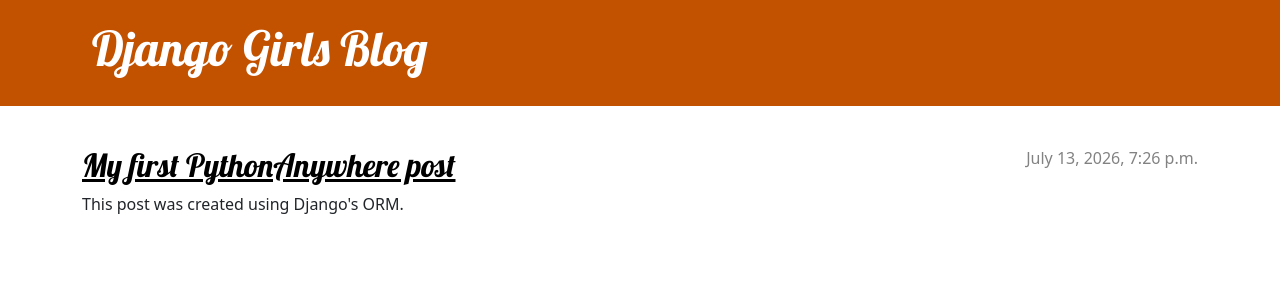
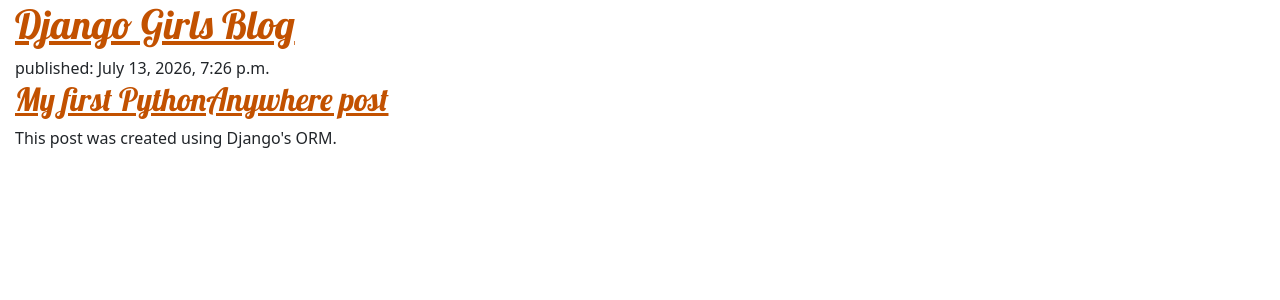
Before and after one commit to Td189/my-first-blog, a Django app: page / in a window 1280 px wide. Shown: the top 300 px of the page. Run offline with Django 5.2, Linux system fonts and the light colour scheme; data comes from the database, SQL or seed files in the repository.

Commit message:
Update blog

```diff
--- a/mysite/blog/static/css/blog.css
+++ b/mysite/blog/static/css/blog.css
@@ -1,3 +1,12 @@
+body {
+    padding-left: 15px;
+}
+
+h1 a, h2 a {
+    color: #C25100;
+    font-family: 'Lobster';
+}
+
 .page-header {
     background-color: #C25100;
     margin-top: 0;
--- a/mysite/blog/templates/blog/base.html
+++ b/mysite/blog/templates/blog/base.html
@@ -1,27 +1,19 @@
 {% load static %}
 <!DOCTYPE html>
 <html>
-
     <head>
         <title>Django Girls blog</title>
-    <link rel="stylesheet" href="https://cdn.jsdelivr.net/npm/bootstrap@5.3.3/dist/css/bootstrap.min.css"
-        integrity="sha384-QWTKZyjpPEjISv5WaRU9OFeRpok6YctnYmDr5pNlyT2bRjXh0JMhjY6hW+ALEwIH" crossorigin="anonymous">
+        <link rel="stylesheet" href="https://cdn.jsdelivr.net/npm/bootstrap@5.3.3/dist/css/bootstrap.min.css" integrity="sha384-QWTKZyjpPEjISv5WaRU9OFeRpok6YctnYmDr5pNlyT2bRjXh0JMhjY6hW+ALEwIH" crossorigin="anonymous">
         <link rel="stylesheet" href="https://fonts.googleapis.com/css?family=Lobster&subset=latin,latin-ext">
         <link rel="stylesheet" href="{% static 'css/blog.css' %}">
     </head>
-
    <body>
     <header class="page-header">
       <div class="container">
-            {% if user.is_authenticated %}
-            <a href="{% url 'post_new' %}" class="top-menu">
-                {% include './icons/file-earmark-plus.svg' %}
-            </a>
-            {% endif %}
           <h1><a href="/">Django Girls Blog</a></h1>
       </div>
     </header>
-    <main class="content container">
+    <main class="container">
         <div class="row">
             <div class="col">
             {% block content %}
@@ -30,5 +22,4 @@
         </div>
     </main>
 </body>
-
 </html>
--- a/mysite/blog/templates/blog/post_list.html
+++ b/mysite/blog/templates/blog/post_list.html
@@ -1,13 +1,27 @@
-{% extends 'blog/base.html' %}
+{% load static %}
+<!DOCTYPE html>
+<html>
 
-{% block content %}
+<head>
+    <title>Django Girls blog</title>
+    <link rel="stylesheet" href="https://cdn.jsdelivr.net/npm/bootstrap@5.3.3/dist/css/bootstrap.min.css"
+        integrity="sha384-QWTKZyjpPEjISv5WaRU9OFeRpok6YctnYmDr5pNlyT2bRjXh0JMhjY6hW+ALEwIH" crossorigin="anonymous">
+    <link rel="stylesheet" href="https://fonts.googleapis.com/css?family=Lobster&subset=latin,latin-ext">
+    <link rel="stylesheet" href="{% static 'css/blog.css' %}">
+</head>
+
+<body>
+    <header>
+        <h1><a href="/">Django Girls Blog</a></h1>
+    </header>
+
     {% for post in posts %}
-        <article class="post">
-            <time class="date">
-                {{ post.published_date }}
-            </time>
-            <h2><a href="{% url 'post_detail' pk=post.pk %}">{{ post.title }}</a></h2>
-            <p>{{ post.text|linebreaksbr }}</p>
-        </article>
+    <article>
+        <time>published: {{ post.published_date }}</time>
+        <h2><a href="">{{ post.title }}</a></h2>
+        <p>{{ post.text|linebreaksbr }}</p>
+    </article>
     {% endfor %}
-{% endblock %}
+</body>
+
+</html>
--- a/mysite/blog/urls.py
+++ b/mysite/blog/urls.py
@@ -5,4 +5,5 @@ urlpatterns = [
     path('', views.post_list, name='post_list'),
     path('post/<int:pk>/', views.post_detail, name='post_detail'),
     path('post/new/', views.post_new, name='post_new'),
+    path("post/<int:pk>/edit/", views.post_edit, name="post_edit"),
 ]
--- a/mysite/blog/views.py
+++ b/mysite/blog/views.py
@@ -1,4 +1,4 @@
-from django.shortcuts import render
+from django.shortcuts import redirect, render
 from django.utils import timezone
 from .models import Post
 from django.shortcuts import render, get_object_or_404
```
Also changed, not shown: mysite/blog/templates/blog/post_detail.html (+21 -19 lines). Lines whose indentation alone changed are shown as unchanged.
